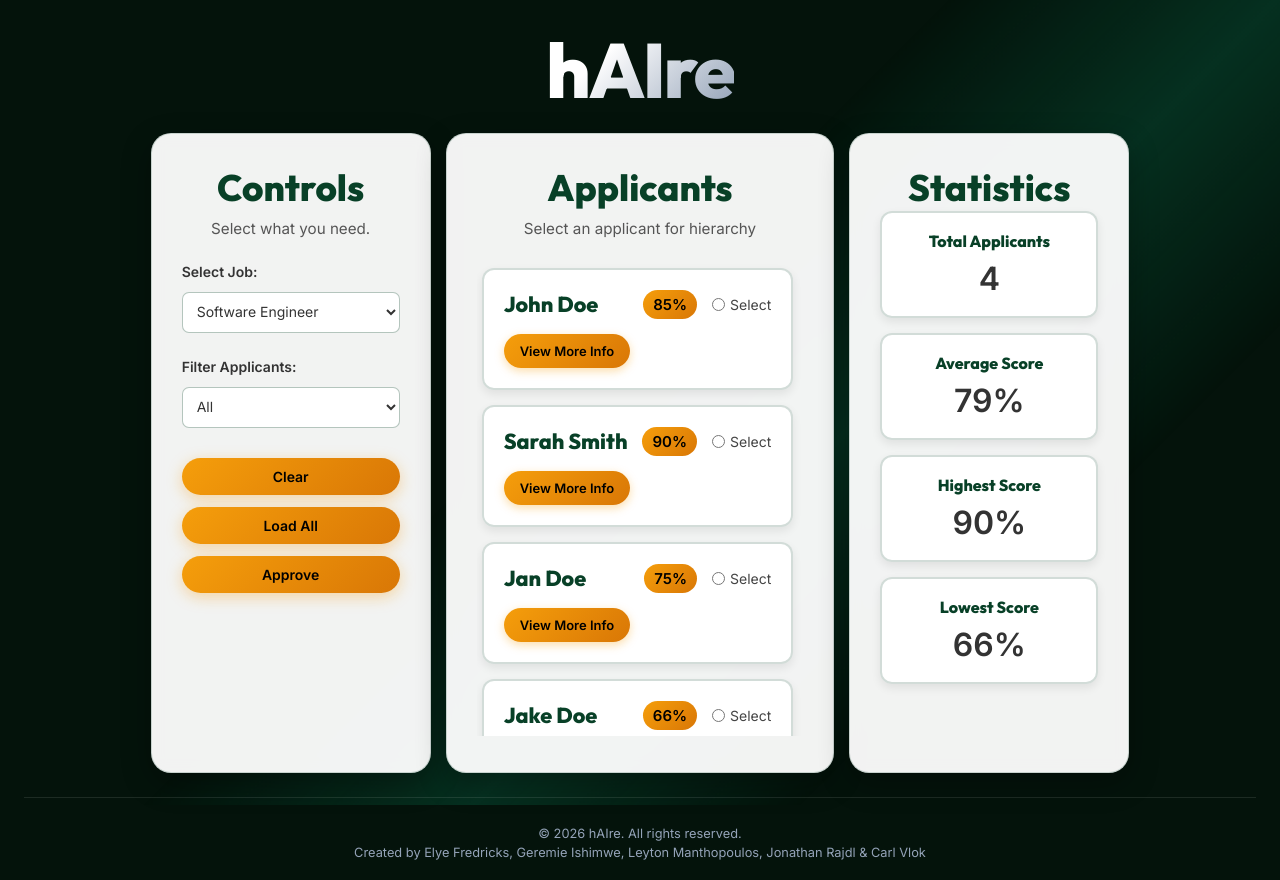
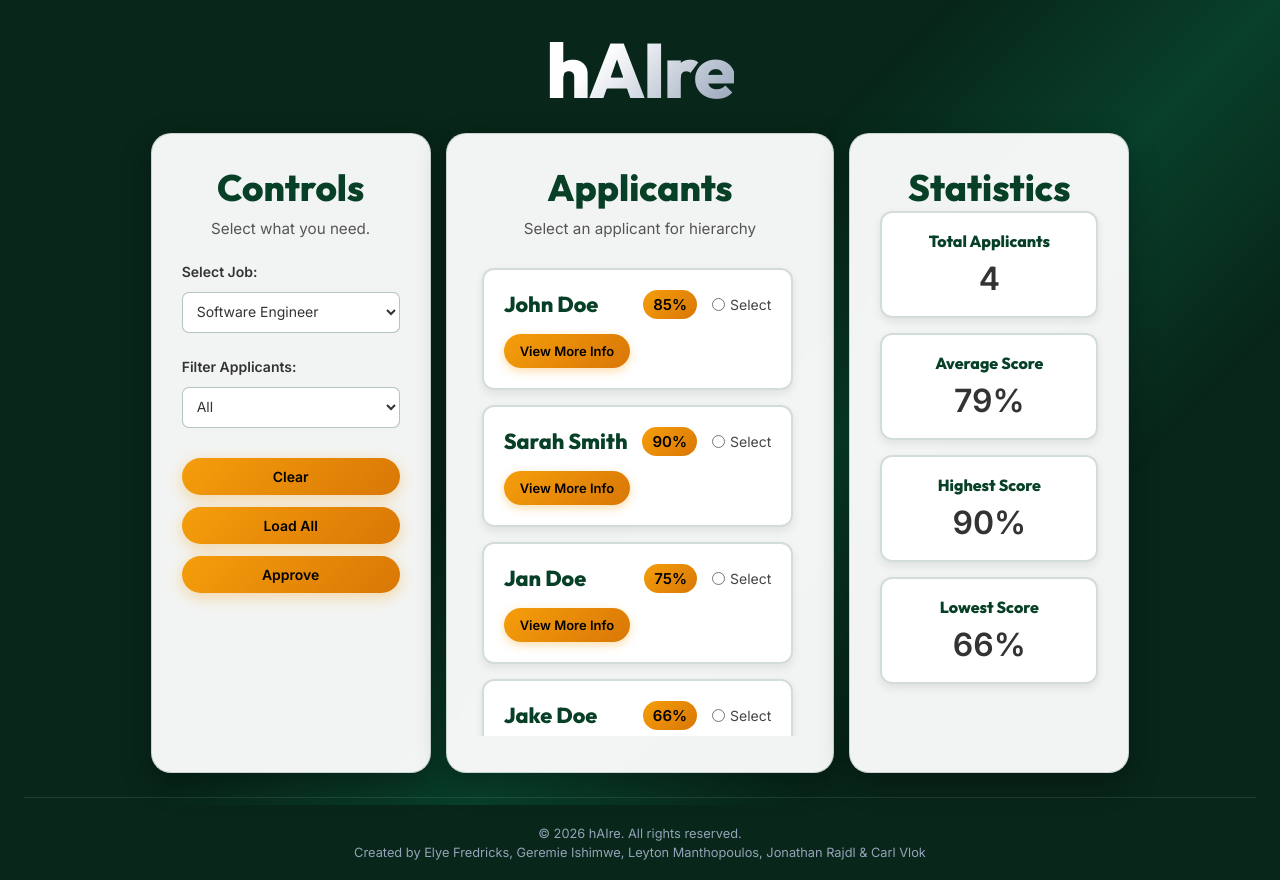
Before and after one commit to JonoZA/STADIO_Hackathon_2026, a Flask app: page /recruit in a window 1280 px wide. Run offline with Flask 3, Linux system fonts and the light colour scheme.

Commit message:
Chang color in recruit

```diff
--- a/haire/static/styles/recruitStyle.css
+++ b/haire/static/styles/recruitStyle.css
@@ -7,7 +7,7 @@
 
 :root {
 
-    --bg-dark: #04130b;
+    --bg-dark: #082619;
 
     --accent-green: #10b981;
 
```
